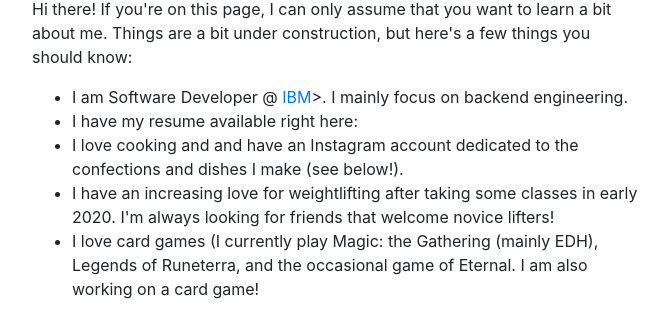
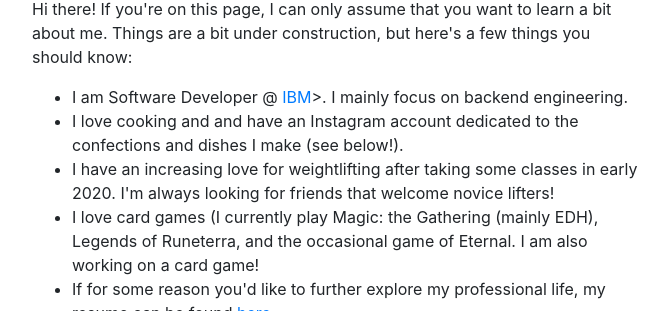
Before and after one commit to KhalidRich/KhalidRich.github.io, a plain HTML site: page _site/index.html in a window 1280 px wide. Shown: the part 107-418 px from the top of the page, without its empty margins (303-971 px from the left). Drawn offline with nearby package versions, Linux system fonts and the light colour scheme.

Commit message:
Adding resume

```diff
--- a/_site/index.html
+++ b/_site/index.html
@@ -17,10 +17,10 @@
               <p> Hi there! If you're on this page, I can only assume that you want to learn a bit about me. Things are a bit under construction, but here's a few things you should know:
               <ul>
                 <li>I am Software Developer @ <a href="www.ibm.com">IBM</a>>. I mainly focus on backend engineering.</li>
-                <li>I have my resume available right here:</li>
                 <li>I love cooking and and have an Instagram account dedicated to the confections and dishes I make (see below!).</li>
                 <li>I have an increasing love for weightlifting after taking some classes in early 2020. I'm always looking for friends that welcome novice lifters!</li>
                 <li>I love card games (I currently play Magic: the Gathering (mainly EDH), Legends of Runeterra, and the occasional game of Eternal. I am also working on a card game!</li>
+                <li>If for some reason you'd like to further explore my professional life, my resume can be found <a href="khalidrich.github.io/pdfs/resume.pdf" target="_blank">here</a>.</li>
               </ul>
               <a href="https://www.facebook.com/khalidrichards"><i class="fa fa-facebook-official fa-5x" aria-hidden="true"></i></a>
               <a href="https://www.instagram.com/confectionsofasugardaddy"><i class="fa fa-instagram fa-5x" aria-hidden="true"></i></a>
```
Also changed, not shown: index.html (+1 -1 lines), 1 other file.
